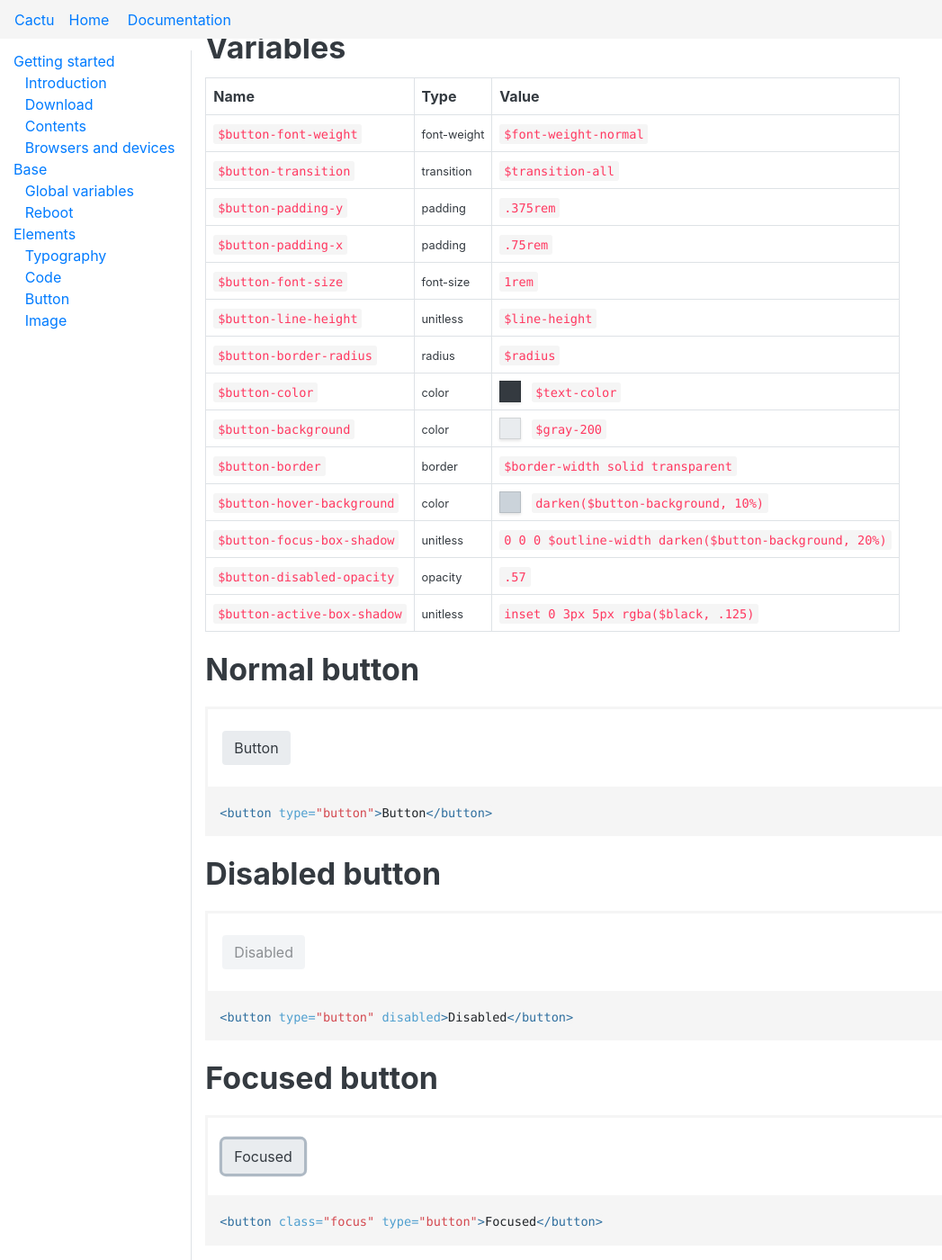
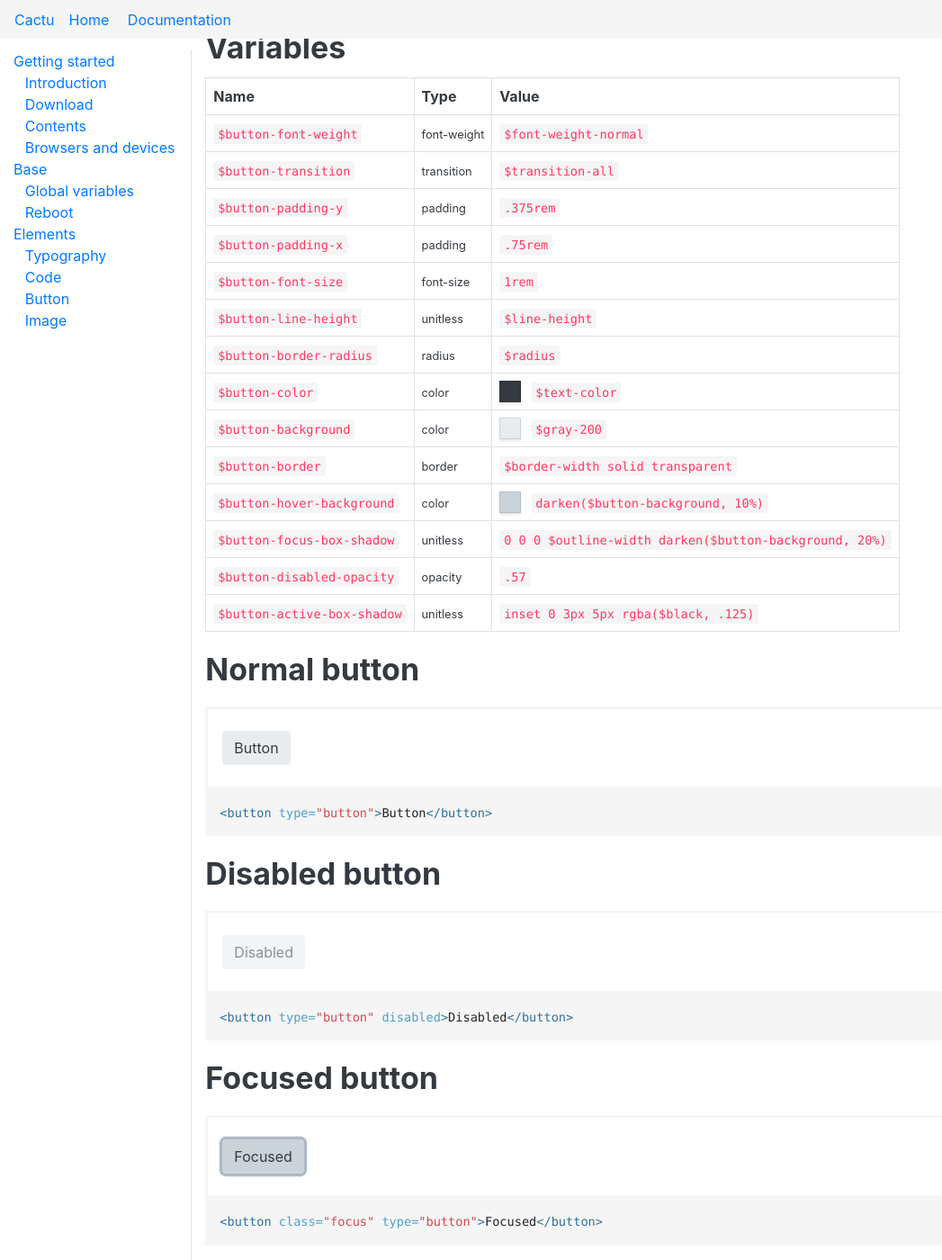
Before and after one commit to mendozagioo/cactu, a Jekyll site: the page built from documentation/elements/button.md, in a window 1280 px wide and 1400 px high, scrolled down 148 px. Shown: the whole window at 90% size, without its empty margins (0-1047 px from the left). Built offline with Jekyll 4.4.1, drawn with Linux system fonts in a browser that asks for light colours.

Commit message:
Button style updated

```diff
--- a/css/cactu.css
+++ b/css/cactu.css
@@ -286,6 +286,7 @@ button:focus, button.focus,
 .button.focus {
   outline: 0;
   box-shadow: 0 0 0 0.2rem #aeb9c4;
+  background-color: #cbd3da;
 }
 
 button.disabled, button:disabled,
--- a/scss/elements/_button.scss
+++ b/scss/elements/_button.scss
@@ -57,6 +57,7 @@ button,
   &.focus {
     outline: 0;
     box-shadow: $button-focus-box-shadow;
+    background-color: $button-hover-background;
   }
 
   // Disabled comes first so active can properly restyle
```
Also changed, not shown: css/cactu.min.css.
